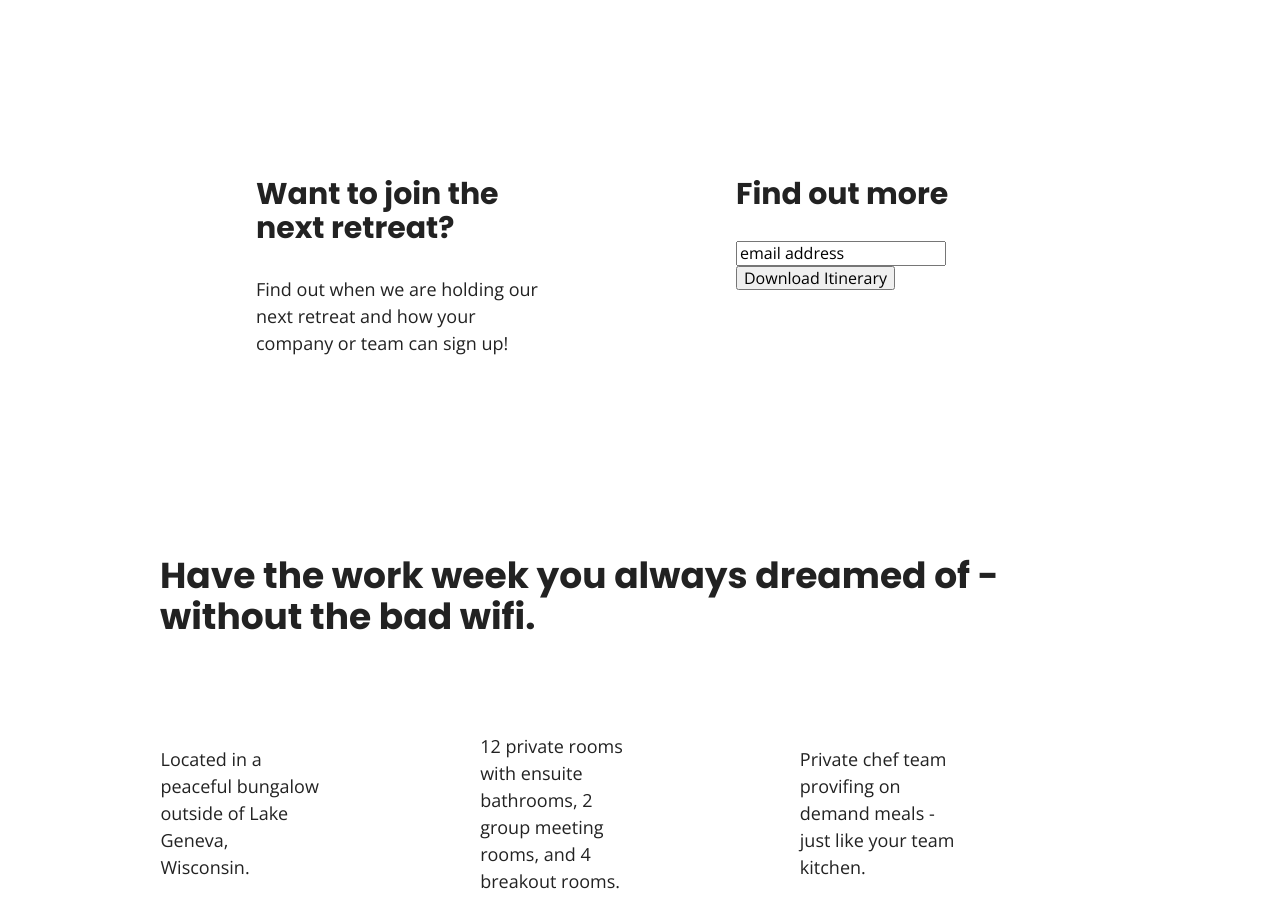
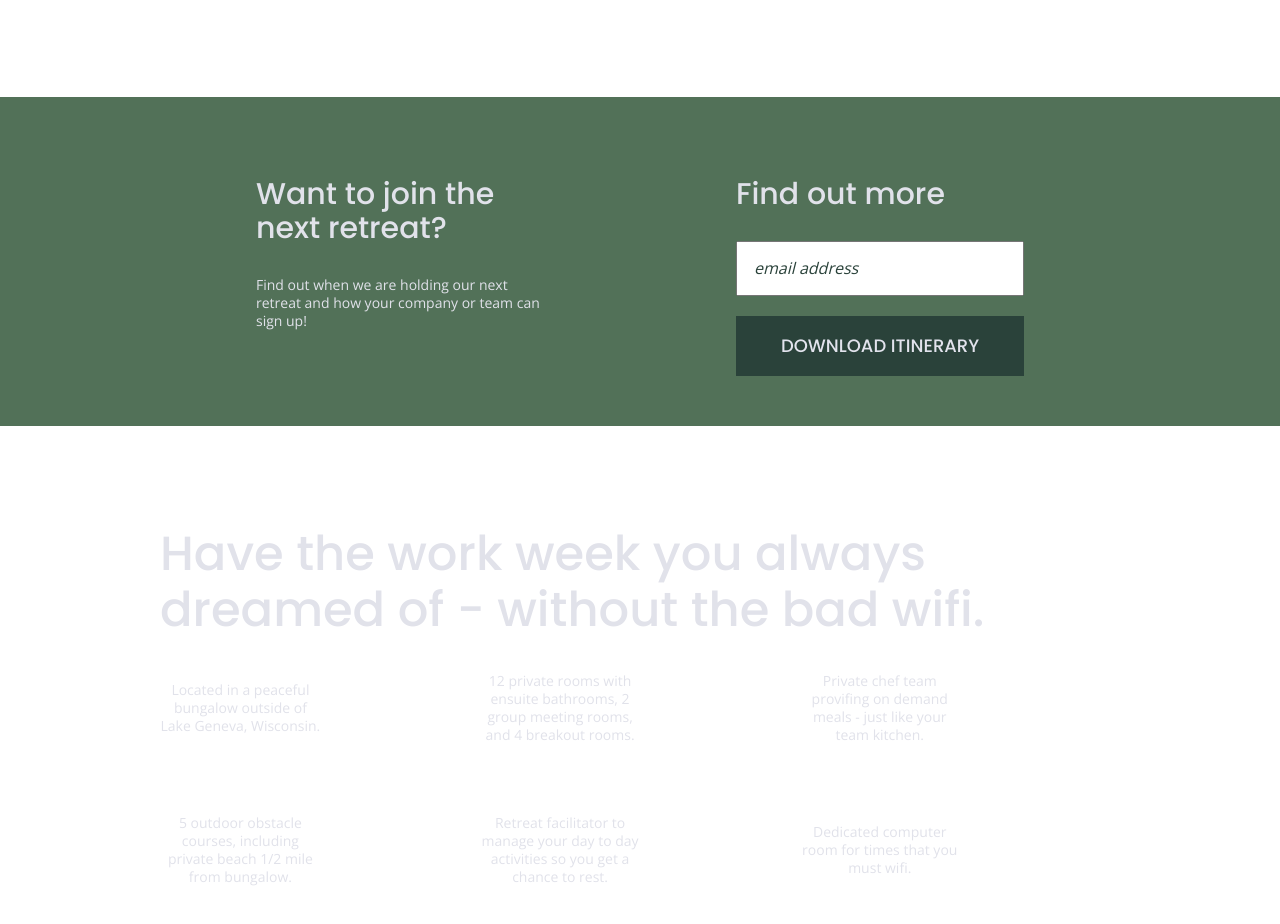
Before and after one commit to KatrinaDH/unplugged-retreat, a website built with Parcel: page index.html in a window 1280 px wide. Shown: the part 630-1554 px from the top of the page. Built offline with nearby package versions, Linux system fonts and the light colour scheme.

Commit message:
added css styles

```diff
--- a/css/main.css
+++ b/css/main.css
@@ -93,6 +93,7 @@ html {
 }
 
 body {
+  color: #e1e2ea;
   font-family: 'open sans', sans-serif;
   font-size: 1em;
   text-align: left;
@@ -108,20 +109,26 @@ a {
   text-decoration: none;
 }
 
+h1 {
+  font-size: 3.75em;
+}
+
 h2 {
   font-family: 'Poppins', sans-serif;
-  font-size: 2.25em;
+  font-size: 3em;
+  font-weight: 500;
 }
 
 h3,
 h4 {
   font-family: 'Poppins', sans-serif;
   font-size: 1.875em;
+  font-weight: 500;
 }
 
 p {
-  font-size: 1.125em;
-  line-height: 1.5em;
+  font-size: .875em;
+  line-height: 1.285;
 }
 
 img {
@@ -145,6 +152,7 @@ address {
 
 header,
 footer {
+    background-color: #202322;
     display: flex;
     justify-content: center;
     align-items: center;
@@ -169,6 +177,7 @@ header nav {
   display: flex;
   align-items: center;
   width: 60%;
+  font-weight: 700;
 }
 
 .header-divider {
@@ -199,12 +208,16 @@ footer .content-wrapper {
   margin: 50px 0;
 }
 
+footer {
+  text-align: center;
+}
+
 footer p {
   margin: 0;
 }
 
 footer .copyright {
-
+  text-align: center;
 }
 
 /** -------------- Mobile Style - Homepage -------------------- **/
@@ -222,12 +235,38 @@ footer .copyright {
 /***** Aside area *****/
 
 aside {
+  background-color: #527158;
   display: flex;
   justify-content: center;
   align-items: center;
   flex-flow: row wrap;
 }
 
+aside .form {
+  margin-top: 30px;
+}
+
+input[type=text] {
+  box-sizing: border-box;
+  width: 100%;
+  color: #2a423a;
+  font-style: italic;
+  padding: 1em;
+}
+
+input[type=button] {
+  width: 100%;
+  padding: 20px 0;
+  margin-top: 20px;
+  background-color: #2a423a;
+  font-family: 'Poppins', Helvetica, Arial, sans-serif;
+  font-weight: 500;
+  font-size: 1.125em;
+  color: #e2e3ed;
+  border: none;
+  text-align: center;
+  text-transform: uppercase;
+}
 /***** Features *****/
 
 .features {
@@ -250,6 +289,7 @@ aside {
 .features article {
   width: 57%;
   margin: 35px 0;
+  text-align: center;
 }
 
 .features p {
@@ -259,6 +299,7 @@ aside {
 /*** reviews ***/
 
 .reviews {
+  background-color: #2a423a;
   display: flex;
   flex-flow: row wrap;
   justify-content: center;
@@ -276,6 +317,7 @@ aside {
 /***** About Section *****/
 
 .mission {
+  background-color: #527158;
   display: flex;
   flex-flow: row wrap;
   justify-content: center;
@@ -283,6 +325,7 @@ aside {
 }
 
 .contact-section {
+  background-color: #2a423a;
   display: flex;
   flex-flow: row wrap;
   justify-content: center;
@@ -293,19 +336,27 @@ aside {
   margin: 0;
 }
 
+.content-wrapper h2 {
+  margin: 0;
+}
 
 /***** FAQ Section *****/
 
 .questions {
+  background-color: #527158;
   display: flex;
   flex-flow: row wrap;
   justify-content: center;
   align-items: center;
-  margin: 50px 0 0 0;
+  margin: 0;
 }
 
 .questions h2 {
   margin-bottom: 45px;
+}
+
+.questions h3 {
+  font-size: 1em;
 }
 
 .questions .content-wrapper {
@@ -319,6 +370,8 @@ aside {
   margin-bottom: 50px;
   flex-basis: auto;
 }
+
+
 
 /* ==========================================================================
    Helper classes
```
